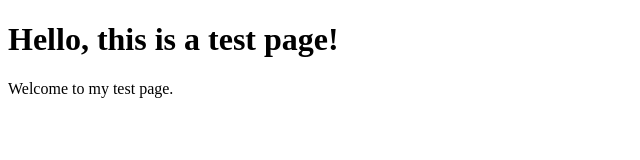
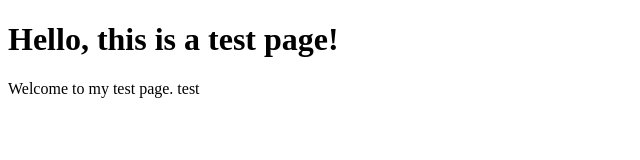
Before and after one commit to BoyagodaC/BoyagodaC.github.io, a plain HTML site: page test.html in a window 1280 px wide. Shown: the full height of the page, 0-640 px from the left. Drawn offline with Linux system fonts and the light colour scheme.

Commit message:
Update test.html

```diff
--- a/test.html
+++ b/test.html
@@ -7,6 +7,6 @@
 </head>
 <body>
     <h1>Hello, this is a test page!</h1>
-    <p>Welcome to my test page.</p>
+    <p>Welcome to my test page. test</p>
 </body>
 </html>
```
